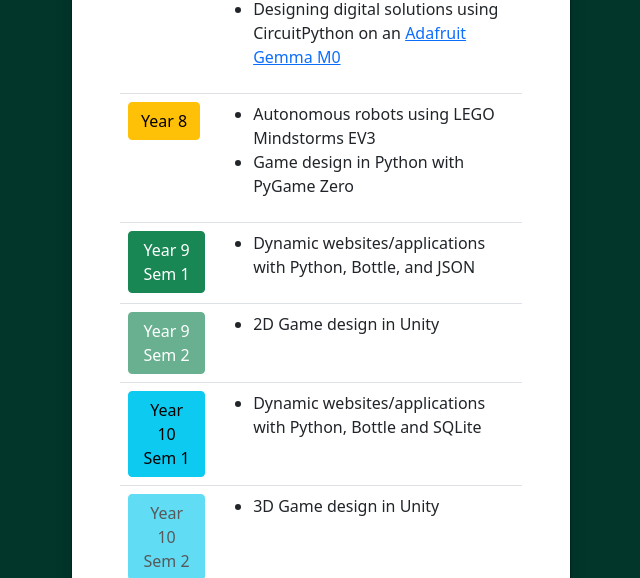
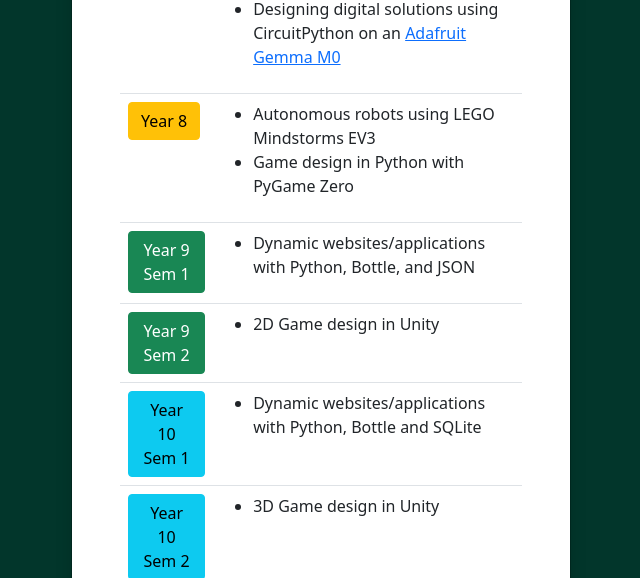
Before and after one commit to tmcdigitech/tmcdigitech.github.io, a plain HTML site: page index.html in a window 1280 px wide. Shown: the part 222-800 px from the top of the page, without its empty margins (319-959 px from the left). Drawn offline with nearby package versions, Linux system fonts and the light colour scheme.

Commit message:
turned on 9b and 10b links

```diff
--- a/index.html
+++ b/index.html
@@ -39,7 +39,7 @@
                   </ul>
                 </li>
                 </tr><tr><td>
-                  <a class="btn btn-success disabled">Year 9 Sem 2</a></td>
+                  <a href="https://tmcdigitech.github.io/dit9b/" class="btn btn-success">Year 9 Sem 2</a></td>
                   <td><ul>
                     <li>
                       2D Game design in Unity
@@ -55,7 +55,7 @@
                   </ul>
                 </li>
                 </tr><tr><td>
-                  <a class="btn btn-info disabled">Year 10 Sem 2</a></td>
+                  <a href="https://tmcdigitech.github.io/dit10b/" class="btn btn-info">Year 10 Sem 2</a></td>
                   <td><ul>
                     <li>
                       3D Game design in Unity
```
